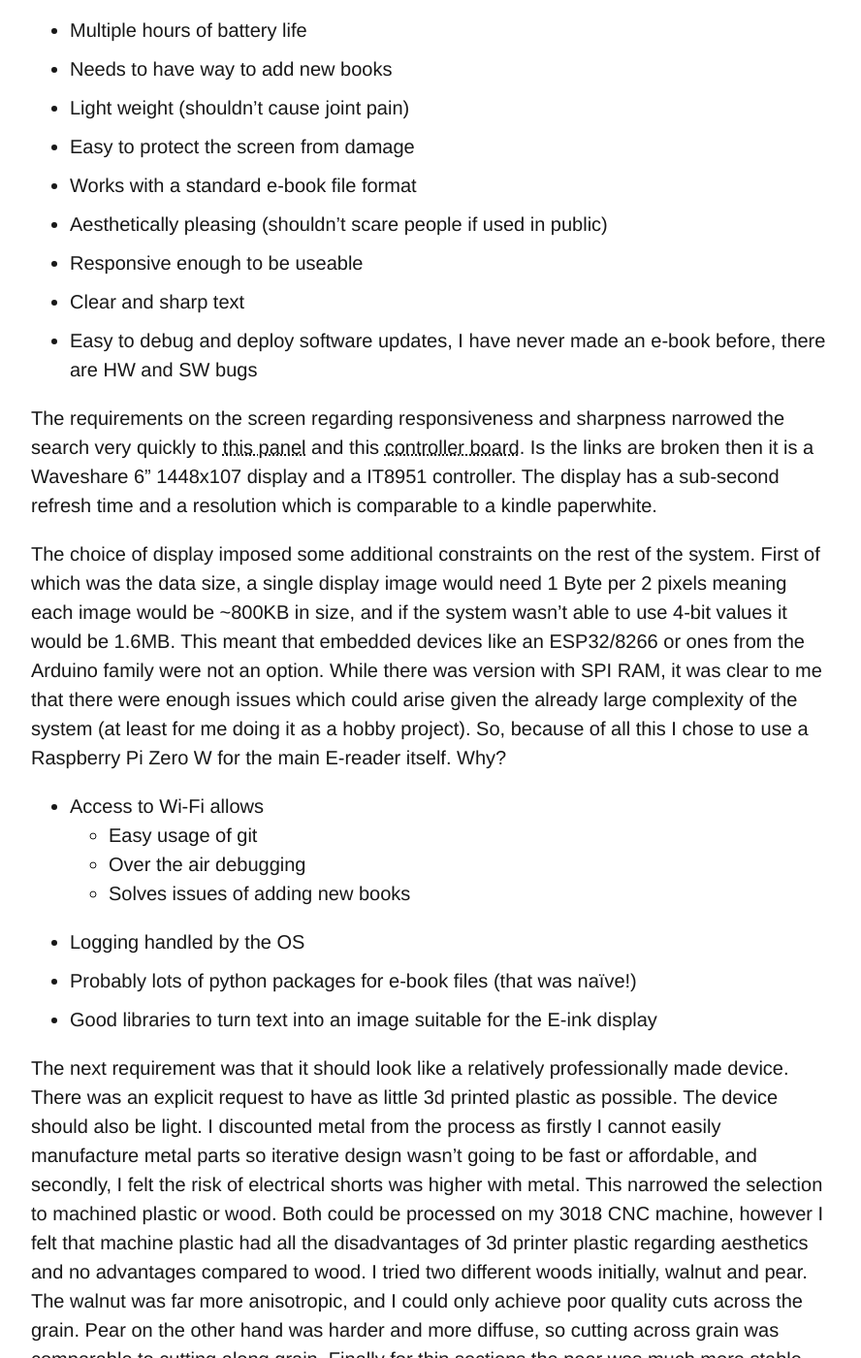
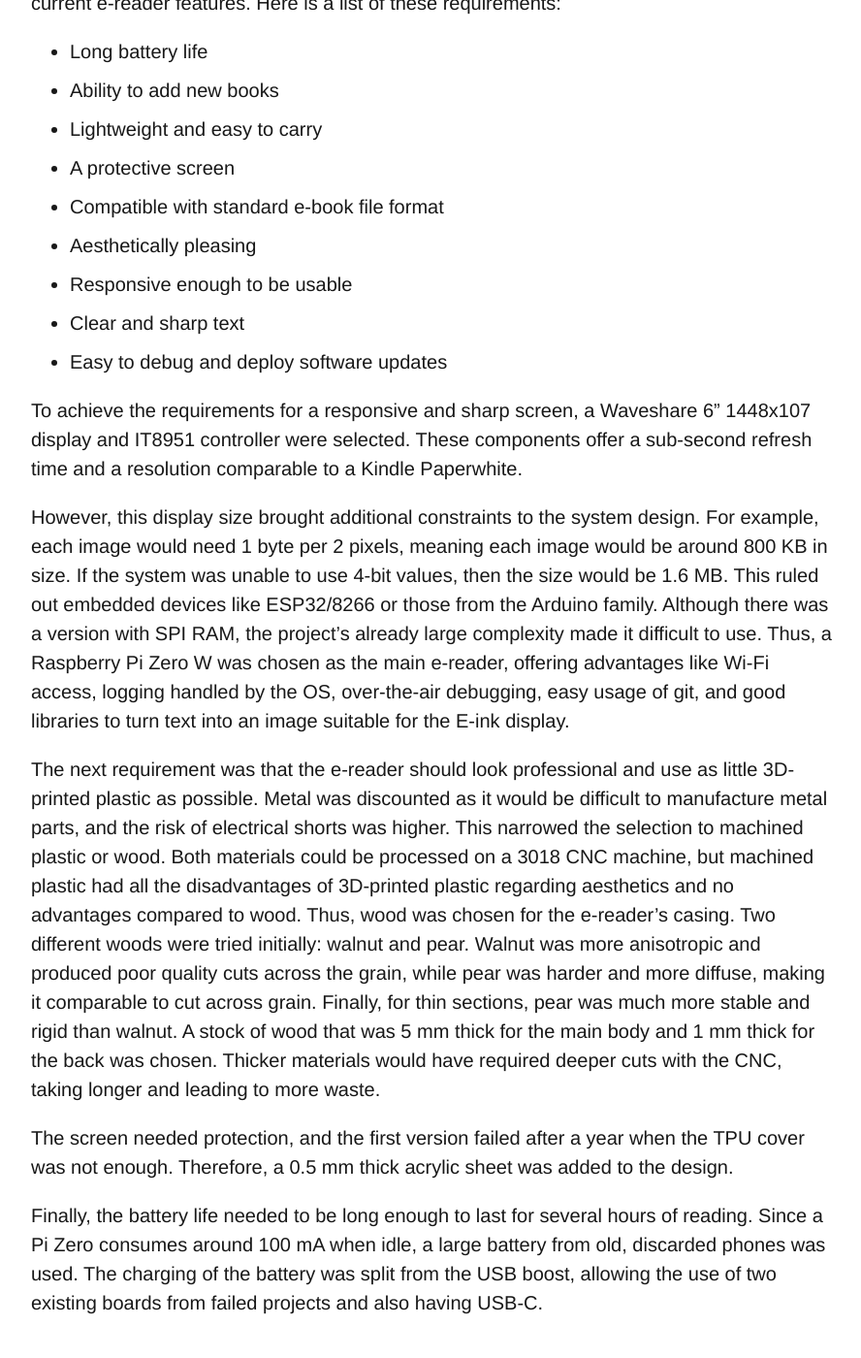
Before and after one commit to dtourolle/dtourolle.github.io, a Jekyll site: the page built from _posts/2022-08-31-requirement_analysis.md, in a window 1280 px wide and 1400 px high, scrolled down 717 px. Shown: the whole window at 97% size, without its empty margins (112-1000 px from the left). Built offline with Jekyll 4.4.1, drawn with Linux system fonts in a browser that asks for light colours; our own code applies the rules of GitHub Pages for plain Markdown files; comment, search, counter and statistics services are not loaded; some of the changed text lies outside the part shown.

Commit message:
more concise text

```diff
--- a/_posts/2022-08-31-requirement_analysis.md
+++ b/_posts/2022-08-31-requirement_analysis.md
@@ -1,43 +1,32 @@
-## Requirement Analysis
-There were a few requirements for the system based upon my partners input and looking at existing e-readers.
+# Requirements for an E-reader
 
-- Multiple hours of battery life
-- Needs to have way to add new books
-- Light weight (shouldn't cause joint pain)
-- Easy to protect the screen from damage
-- Works with a standard e-book file format
-- Aesthetically pleasing (shouldn't scare people if used in public)
-- Responsive enough to be useable
+To create an e-reader, several requirements needed to be met based on user input and current e-reader features. Here is a list of these requirements:
+
+- Long battery life
+- Ability to add new books
+- Lightweight and easy to carry
+- A protective screen
+- Compatible with standard e-book file format
+- Aesthetically pleasing
+- Responsive enough to be usable
 - Clear and sharp text
-- Easy to debug and deploy software updates, I have never made an e-book before, there are HW and SW bugs
+- Easy to debug and deploy software updates
 
-The requirements on the screen regarding responsiveness and sharpness narrowed the search very quickly to [this panel](https://www.waveshare.com/product/displays/e-paper/epaper-1/6inch-hd-e-paper.htm) and this [controller board](https://www.waveshare.com/product/displays/e-paper/epaper-1/6inch-hd-e-paper-hat.htm). Is the links are broken then it is a Waveshare 6" 1448x107 display and a IT8951 controller. The display has a sub-second refresh time and a resolution which is comparable to a kindle paperwhite.
+To achieve the requirements for a responsive and sharp screen, a Waveshare 6" 1448x107 display and IT8951 controller were selected. These components offer a sub-second refresh time and a resolution comparable to a Kindle Paperwhite.
 
-The choice of display imposed some additional constraints on the rest of the system. First of which was the data size, a single display image would need 1 Byte per 2 pixels meaning each image would be ~800KB in size, and if the system wasn't able to use 4-bit values it would be 1.6MB. This meant that embedded devices like an ESP32/8266 or ones from the Arduino family were not an option. While there was version with SPI RAM, it was clear to me that there were enough issues which could arise given the already large complexity of the system (at least for me doing it as a hobby project). So, because of all this I chose to use a Raspberry Pi Zero W for the main E-reader itself. Why?
+However, this display size brought additional constraints to the system design. For example, each image would need 1 byte per 2 pixels, meaning each image would be around 800 KB in size. If the system was unable to use 4-bit values, then the size would be 1.6 MB. This ruled out embedded devices like ESP32/8266 or those from the Arduino family. Although there was a version with SPI RAM, the project's already large complexity made it difficult to use. Thus, a Raspberry Pi Zero W was chosen as the main e-reader, offering advantages like Wi-Fi access, logging handled by the OS, over-the-air debugging, easy usage of git, and good libraries to turn text into an image suitable for the E-ink display.
 
-- Access to Wi-Fi allows
-    - Easy usage of git
-    - Over the air debugging
-    - Solves issues of adding new books
-- Logging handled by the OS
-- Probably lots of python packages for e-book files (that was naïve!)
-- Good libraries to turn text into an image suitable for the E-ink display
+The next requirement was that the e-reader should look professional and use as little 3D-printed plastic as possible. Metal was discounted as it would be difficult to manufacture metal parts, and the risk of electrical shorts was higher. This narrowed the selection to machined plastic or wood. Both materials could be processed on a 3018 CNC machine, but machined plastic had all the disadvantages of 3D-printed plastic regarding aesthetics and no advantages compared to wood. Thus, wood was chosen for the e-reader's casing. Two different woods were tried initially: walnut and pear. Walnut was more anisotropic and produced poor quality cuts across the grain, while pear was harder and more diffuse, making it comparable to cut across grain. Finally, for thin sections, pear was much more stable and rigid than walnut. A stock of wood that was 5 mm thick for the main body and 1 mm thick for the back was chosen. Thicker materials would have required deeper cuts with the CNC, taking longer and leading to more waste.
 
-The next requirement was that it should look like a relatively professionally made device. There was an explicit request to have as little 3d printed plastic as possible. The device should also be light. I discounted metal from the process as firstly I cannot easily manufacture metal parts so iterative design wasn't going to be fast or affordable, and secondly, I felt the risk of electrical shorts was higher with metal. This narrowed the selection to machined plastic or wood. Both could be processed on my 3018 CNC machine, however I felt that machine plastic had all the disadvantages of 3d printer plastic regarding aesthetics and no advantages compared to wood. I tried two different woods initially, walnut and pear. The walnut was far more anisotropic, and I could only achieve poor quality cuts across the grain. Pear on the other hand was harder and more diffuse, so cutting across grain was comparable to cutting along grain. Finally for thin sections the pear was much more stable and rigid, so the decision was made for me. The need to embedded things like buttons in the case led me to choose a stock of wood which was [5mm thick](https://www.architekturbedarf.de/katalog/artikelinfo/36029/birnbaum-vollholzbrettchen-50-mm) for the main body and [1mm thick](https://www.architekturbedarf.de/katalog/artikelinfo/36023/birnbaum-vollholzbrettchen-10-mm) for the back. Thicker materials would have mean deeper cuts with the CNC which would take longer and lead to more waste.
+The screen needed protection, and the first version failed after a year when the TPU cover was not enough. Therefore, a 0.5 mm thick acrylic sheet was added to the design.
 
-The need to protect the screen was quite important, the first version had failed after a year when the TPU cover
+Finally, the battery life needed to be long enough to last for several hours of reading. Since a Pi Zero consumes around 100 mA when idle, a large battery from old, discarded phones was used. The charging of the battery was split from the USB boost, allowing the use of two existing boards from failed projects and also having USB-C.
 
-Finally, the battery life needed to be more than a few hours. A pi zero consumes about 100 mA when idle, so assuming that it should get about 30 hours of reading in a single charge I looked for a sufficiently large battery in old, discarded phones. I ended up splitting the charging of the battery from the USB boost. This allowed me to use to existing boards I had from failed projects and also have USB-C.
-
-
-## Bill of materials
+## Bill of Materials
 
 - Raspberry Pi Zero W
-- [Waveshare 6" HD eink display and IT8951 controller](https://www.waveshare.com/product/displays/e-paper/epaper-1/6inch-hd-e-paper-hat.htm)
-- [Pear wood plank 5.0 mm thick x 1m ](https://www.architekturbedarf.de/katalog/artikelinfo/36029/birnbaum-vollholzbrettchen-50-mm)
-- [Pear wood plank 1.0 mm thick x 1m ](https://www.architekturbedarf.de/katalog/artikelinfo/36023/birnbaum-vollholzbrettchen-10-mm)
-- [6x6 mm surface mounted buttons, no brand but low force](https://www.digikey.nl/nl/products/detail/w%C3%BCrth-elektronik/430466043726/5209037?utm_adgroup=R%20Runner&utm_source=google&utm_medium=cpc&utm_campaign=Shopping_Product_R%20Runner&utm_term=&productid=5209037&gclid=CjwKCAjwgaeYBhBAEiwAvMgp2lVBDXE25XRiS0twZdH6xAM9ui5sdSbNEmC6fPsfFtryT7PJIG4F0RoClHQQAvD_BwE)
-- Ethernet cable for wires
-- BV-T4D battery which was lying around 3340mAh 3.85V
-- TP4056 Lion Charger
-- [Powerboost 500 basic](https://www.adafruit.com/product/1903)
+- Waveshare 6" HD e-ink display and IT8951 controller
+- Pear wood plank 5.0 mm thick x 1m
+- Pear wood plank 1.0 mm thick x 1m
+- 6x6 mm surface-mounted buttons, low force, no brand
+- 0.5 mm thick acrylic sheet
```
Also changed, not shown: _posts/2022-08-31-electronics.md (+29 -27 lines), _posts/2022-08-31-lessons.md (+24 -16 lines), _posts/2022-08-31-mechanical.md (+29 -22 lines), _posts/2022-09-1-e-reader.md (+1 -1 lines).
